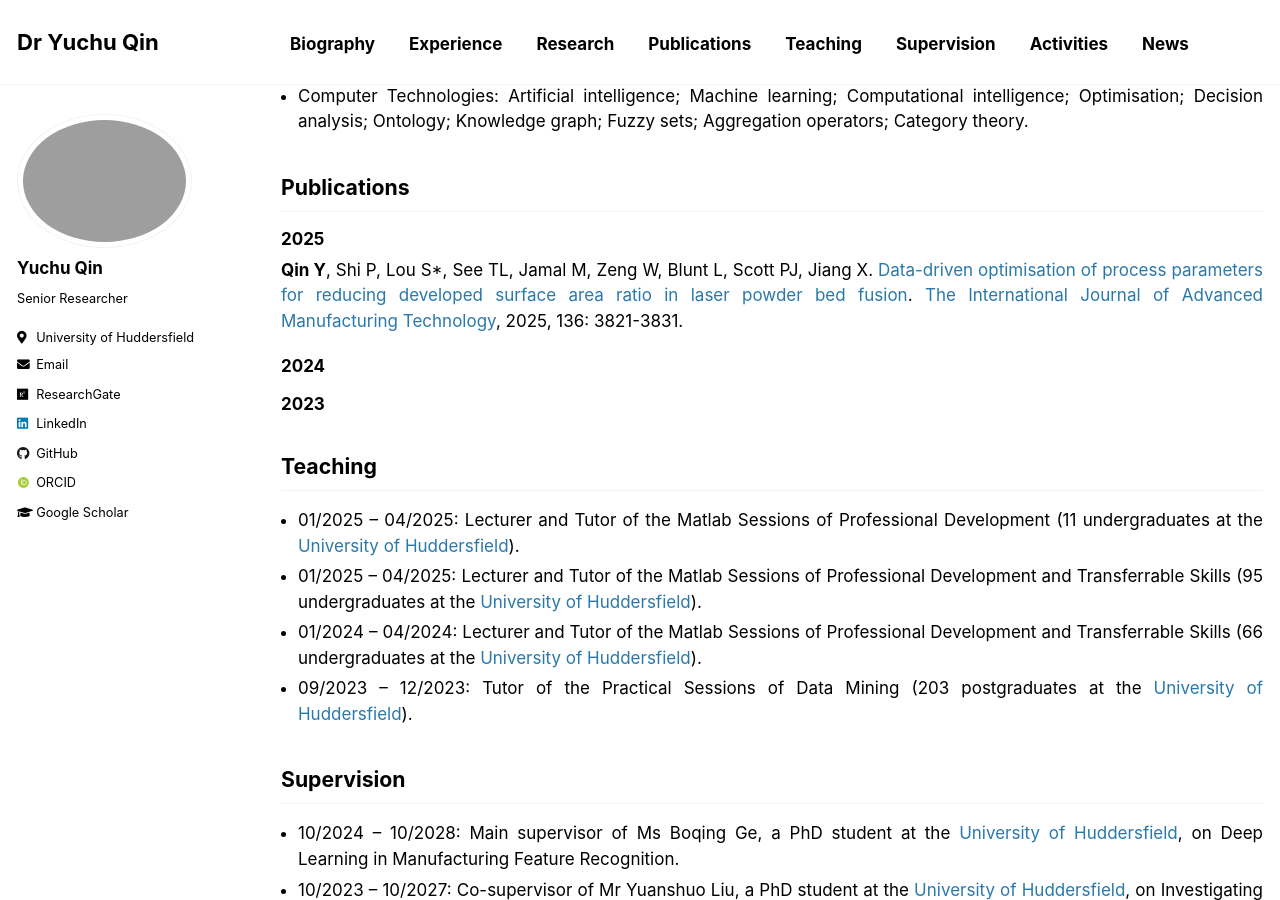
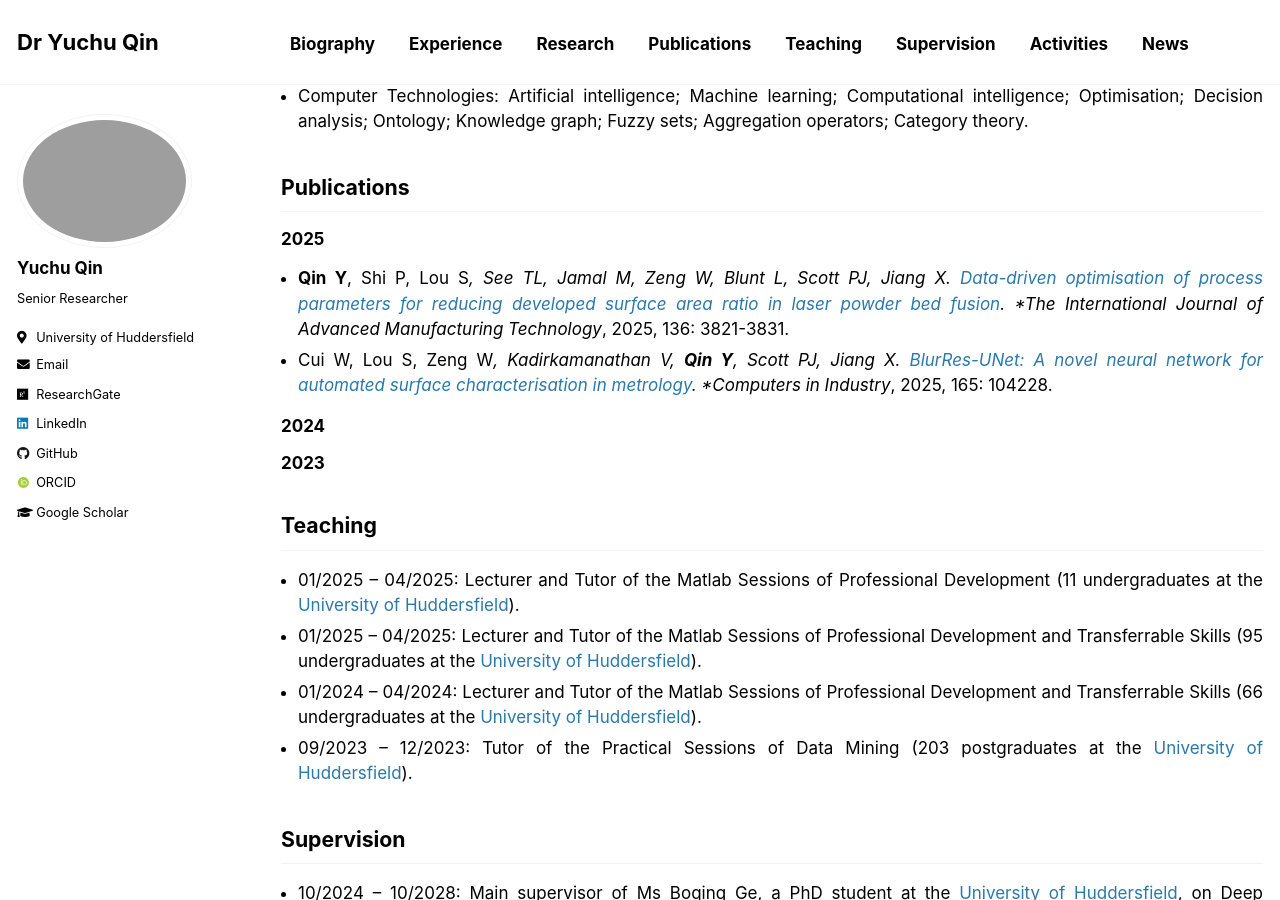
Before and after one commit to yuchu-qin/yuchu-qin.github.io, a Jekyll site: the page built from _pages/index.md, in a window 1280 px wide and 900 px high, scrolled down 817 px. Built offline with Jekyll 4.4.1, drawn with Linux system fonts in a browser that asks for light colours; some web fonts are replaced; our own code applies the rules of GitHub Pages for plain Markdown files.

Commit message:
Update index.md

```diff
--- a/_pages/index.md
+++ b/_pages/index.md
@@ -22,7 +22,8 @@ I am a [Senior Researcher](https://pure.hud.ac.uk/en/persons/yuchu-qin) in Geome
 
 ## Publications
 ### 2025
-**Qin Y**, Shi P, Lou S*, See TL, Jamal M, Zeng W, Blunt L, Scott PJ, Jiang X. [Data-driven optimisation of process parameters for reducing developed surface area ratio in laser powder bed fusion](https://link.springer.com/article/10.1007/s00170-025-15038-4). [The International Journal of Advanced Manufacturing Technology](https://link.springer.com/journal/170), 2025, 136: 3821-3831.
+- **Qin Y**, Shi P, Lou S*, See TL, Jamal M, Zeng W, Blunt L, Scott PJ, Jiang X. [Data-driven optimisation of process parameters for reducing developed surface area ratio in laser powder bed fusion](https://link.springer.com/article/10.1007/s00170-025-15038-4). *The International Journal of Advanced Manufacturing Technology*, 2025, 136: 3821-3831.
+- Cui W, Lou S, Zeng W*, Kadirkamanathan V, **Qin Y**, Scott PJ, Jiang X. [BlurRes-UNet: A novel neural network for automated surface characterisation in metrology](https://www.sciencedirect.com/science/article/pii/S0166361524001568). *Computers in Industry*, 2025, 165: 104228.
 
 ### 2024
 
```
